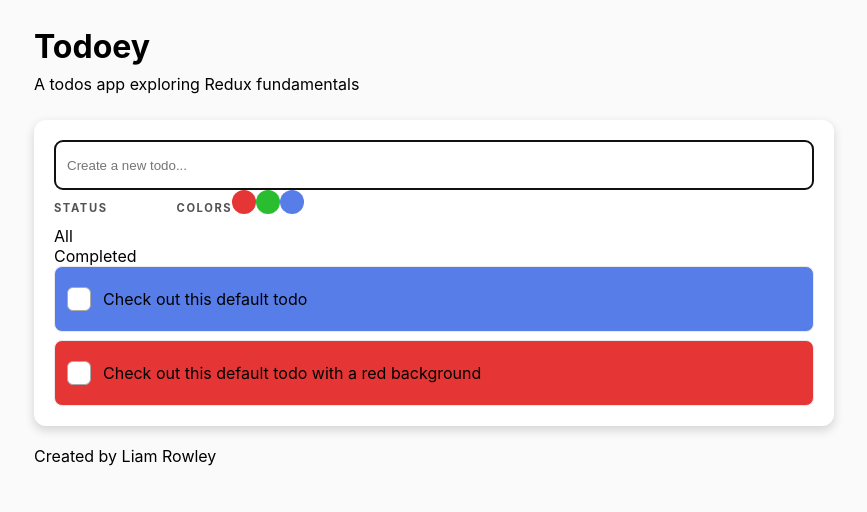
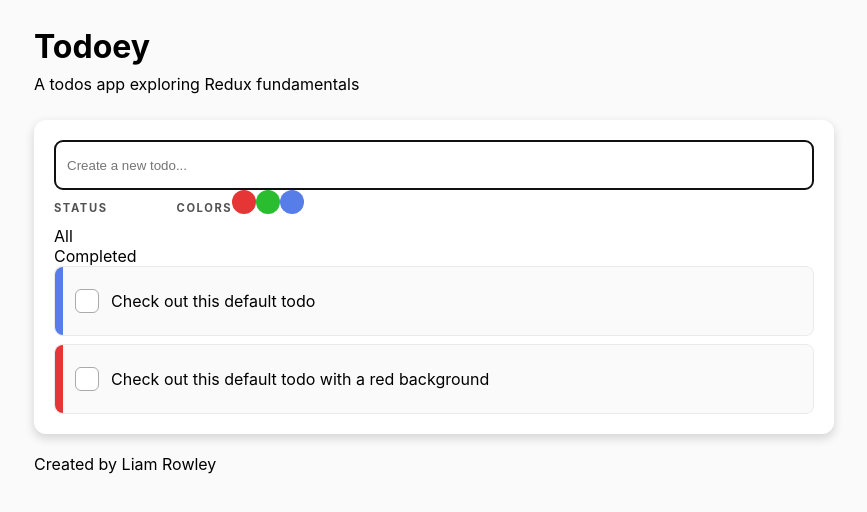
Before and after one commit to liamsrowley/todoey, a React (Create React App) app: page / in a window 1280 px wide. Shown: the top 512 px of the page, without its empty margins (206-1073 px from the left). Built offline with nearby package versions, Linux system fonts and the light colour scheme.

Commit message:
todoey: refactor: update to css module for TodoItem and update styles

```diff
--- a/src/features/todos/TodoCreator/TodoCreator.jsx
+++ b/src/features/todos/TodoCreator/TodoCreator.jsx
@@ -1,12 +1,11 @@
 import { useState } from "react";
-import { useDispatch, useSelector } from "react-redux";
-import { addTodo, selectTodoIds } from "../todos.slice";
+import { useDispatch } from "react-redux";
+import { addTodo } from "../todos.slice";
 import "./TodoCreator.css";
 
 export const TodoCreator = () => {
   const dispatch = useDispatch();
   const [input, setInput] = useState("");
-  const todoIds = useSelector(selectTodoIds);
 
   const handleChange = (e) => {
     setInput(e.target.value);
--- a/src/features/todos/TodoItem/TodoItem.jsx
+++ b/src/features/todos/TodoItem/TodoItem.jsx
@@ -1,7 +1,7 @@
 import { useDispatch, useSelector } from "react-redux";
 import { filterColors } from "../../filters/FiltersList/FiltersList";
 import { selectTodoById, toggleTodo } from "../todos.slice";
-import "./TodoItem.css";
+import styles from "./TodoItem.module.css";
 
 export const TodoItem = ({ id }) => {
   const dispatch = useDispatch();
@@ -16,13 +16,17 @@ export const TodoItem = ({ id }) => {
   };
 
   return (
-    <div className="todo" style={{ background: filterColors[todo.color] }}>
+    <div className={styles.todo} onClick={onCheckboxChange}>
+      <div
+        className={styles["todo__color"]}
+        style={{ background: filterColors[todo.color] }}
+      />
       <div
         tabIndex="0"
         className={
           todo.completed
-            ? "todo__checkbox todo__checkbox--checked"
-            : "todo__checkbox"
+            ? `${styles["todo__checkbox"]} ${styles["todo__checkbox--checked"]}`
+            : styles["todo__checkbox"]
         }
         checked={todo.completed}
         onClick={onCheckboxChange}
--- a/src/features/todos/TodoItem/TodoItem.css
+++ b/src/features/todos/TodoItem/TodoItem.module.css
@@ -6,9 +6,15 @@
   background: #fafafa;
   border: 1px solid #eaeaea;
   align-items: center;
-  padding: 20px 12px;
   border-radius: 8px;
   gap: 12px;
+  height: 70px;
+}
+
+.todo:hover {
+  border: 1px solid #dadada;
+  cursor: pointer;
+  background: #f5f5f5;
 }
 
 .todo__checkbox {
@@ -22,6 +28,13 @@
   border: 1px solid #aaa;
   border-radius: 25%;
   content: '';
+}
+
+.todo__color {
+  width: 8px;
+  height: 100%;
+  display: block;
+  border-radius: 8px 0 0 8px;
 }
 
 .todo__checkbox:hover,
```
Also changed, not shown: 1 other file (tests, documents, lock files or other folders).
